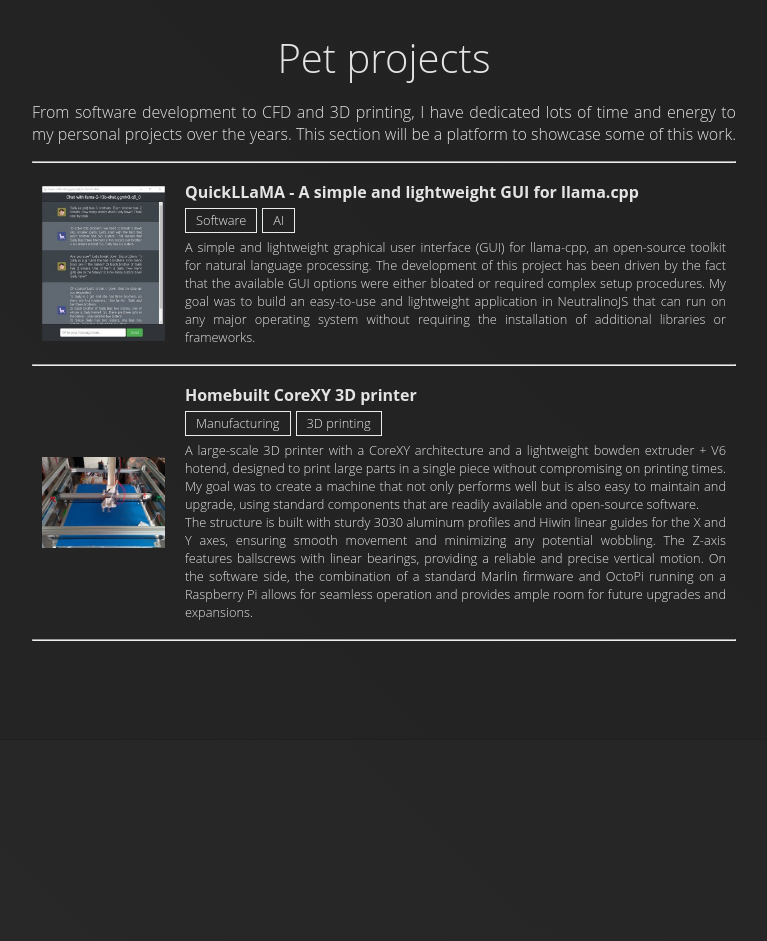
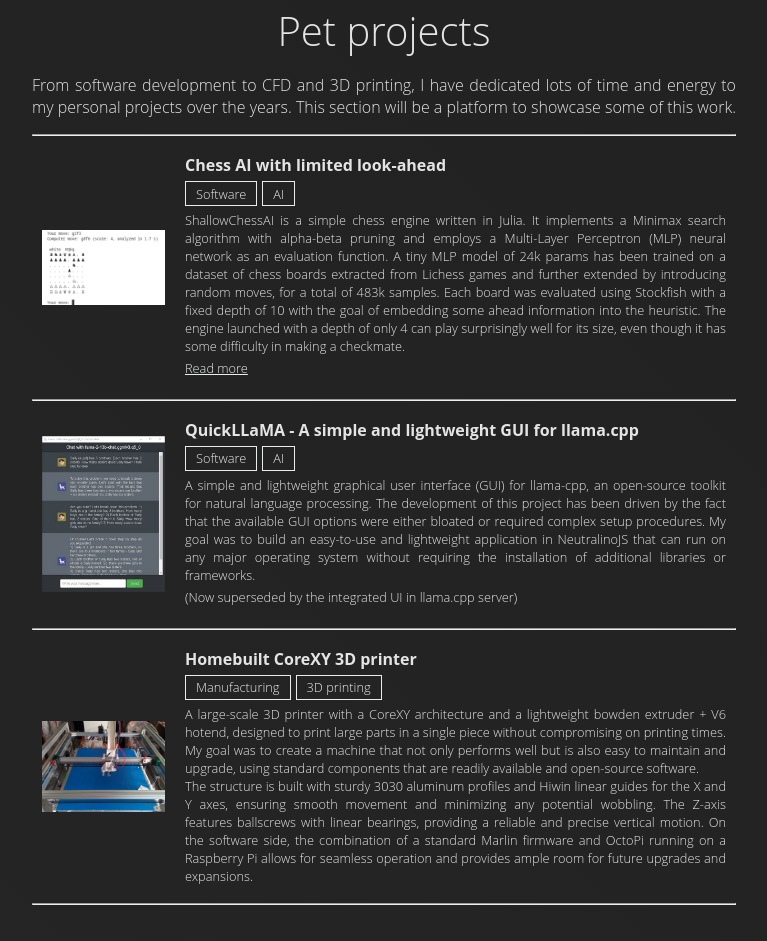
Before and after one commit to pavanandrea/pavanandrea.github.io, a plain HTML site: page index.html in a window 1280 px wide. Shown: the part 3642-4583 px from the top of the page, without its empty margins (256-1023 px from the left). Drawn offline with Linux system fonts and the light colour scheme.

Commit message:
Update index.html

```diff
--- a/index.html
+++ b/index.html
@@ -156,6 +156,21 @@
 
                 <hr/>
                 <div class="article">
+                    <div class="picture"><img src="assets/petprojects-shallowchessai.png" alt="ShallowChessAI"></div>
+                    <div class="text">
+                        <div class="headline">Chess AI with limited look-ahead</div>
+                        <div class="tags">
+                            <div class="tag">Software</div>
+                            <div class="tag">AI</div>
+                        </div>
+                        <div class="description">
+                            ShallowChessAI is a simple chess engine written in Julia. It implements a Minimax search algorithm with alpha-beta pruning and employs a Multi-Layer Perceptron (MLP) neural network as an evaluation function. A tiny MLP model of 24k params has been trained on a dataset of chess boards extracted from Lichess games and further extended by introducing random moves, for a total of 483k samples. Each board was evaluated using Stockfish with a fixed depth of 10 with the goal of embedding some ahead information into the heuristic. The engine launched with a depth of only 4 can play surprisingly well for its size, even though it has some difficulty in making a checkmate.
+                            <p><a href="https://github.com/pavanandrea/ShallowChessAI/">Read more</a></p>
+                        </div>
+                    </div>
+                </div>
+                <hr/>
+                <div class="article">
                     <div class="picture"><img src="assets/petprojects-quickllama.jpg" alt="LLAMA"></div>
                     <div class="text">
                         <div class="headline">QuickLLaMA - A simple and lightweight GUI for llama.cpp</div>
@@ -163,9 +178,12 @@
                             <div class="tag">Software</div>
                             <div class="tag">AI</div>
                         </div>
-                        <div class="description">A simple and lightweight graphical user interface (GUI) for llama-cpp, an open-source toolkit for natural language processing. The development of this project has been driven by the fact that the available GUI options were either bloated or required complex setup procedures. My goal was to build an easy-to-use and lightweight application in NeutralinoJS that can run on any major operating system without requiring
-the installation of additional libraries or frameworks.
-                        <!--<p><a href="#">Read more</a></p>--></div>
+                        <div class="description">
+                            A simple and lightweight graphical user interface (GUI) for llama-cpp, an open-source toolkit for natural language processing. The development of this project has been driven by the fact that the available GUI options were either bloated or required complex setup procedures. My goal was to build an easy-to-use and lightweight application in NeutralinoJS that can run on any major operating system without requiring
+    the installation of additional libraries or frameworks.
+                            <p>(Now superseded by the integrated UI in llama.cpp server)</p>
+                            <!--<p><a href="#">Read more</a></p>-->
+                        </div>
                     </div>
                 </div>
                 <hr/>
@@ -177,10 +195,12 @@ the installation of additional libraries or frameworks.
                              <div class="tag">Manufacturing</div>
                             <div class="tag">3D printing</div>
                         </div>
-                        <div class="description">A large-scale 3D printer with a CoreXY architecture and a lightweight bowden extruder + V6 hotend, designed to print large parts in a single piece without compromising on printing times. My goal was to create a machine that not only performs well but is also easy to maintain and upgrade, using standard components that are readily available and open-source software.
-                        <br/>
-                        The structure is built with sturdy 3030 aluminum profiles and Hiwin linear guides for the X and Y axes, ensuring smooth movement and minimizing any potential wobbling. The Z-axis features ballscrews with linear bearings, providing a reliable and precise vertical motion. On the software side, the combination of a standard Marlin firmware and OctoPi running on a Raspberry Pi allows for seamless operation and provides ample room for future upgrades and expansions.
-                        <!--<p><a href="#">Read more</a></p>--></div>
+                        <div class="description">
+                            A large-scale 3D printer with a CoreXY architecture and a lightweight bowden extruder + V6 hotend, designed to print large parts in a single piece without compromising on printing times. My goal was to create a machine that not only performs well but is also easy to maintain and upgrade, using standard components that are readily available and open-source software.
+                            <br/>
+                            The structure is built with sturdy 3030 aluminum profiles and Hiwin linear guides for the X and Y axes, ensuring smooth movement and minimizing any potential wobbling. The Z-axis features ballscrews with linear bearings, providing a reliable and precise vertical motion. On the software side, the combination of a standard Marlin firmware and OctoPi running on a Raspberry Pi allows for seamless operation and provides ample room for future upgrades and expansions.
+                            <!--<p><a href="#">Read more</a></p>-->
+                        </div>
                     </div>
                 </div>
                 <hr/>
```
